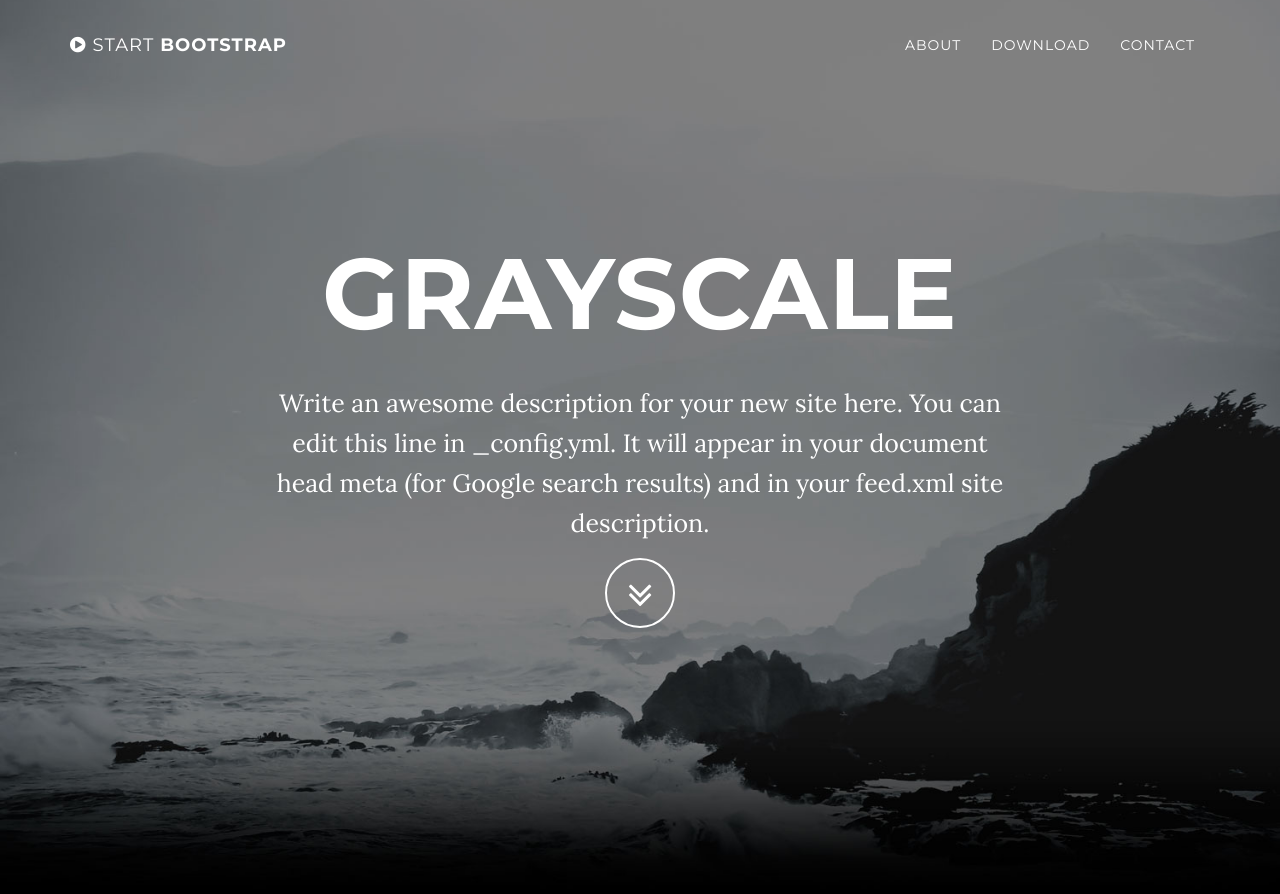
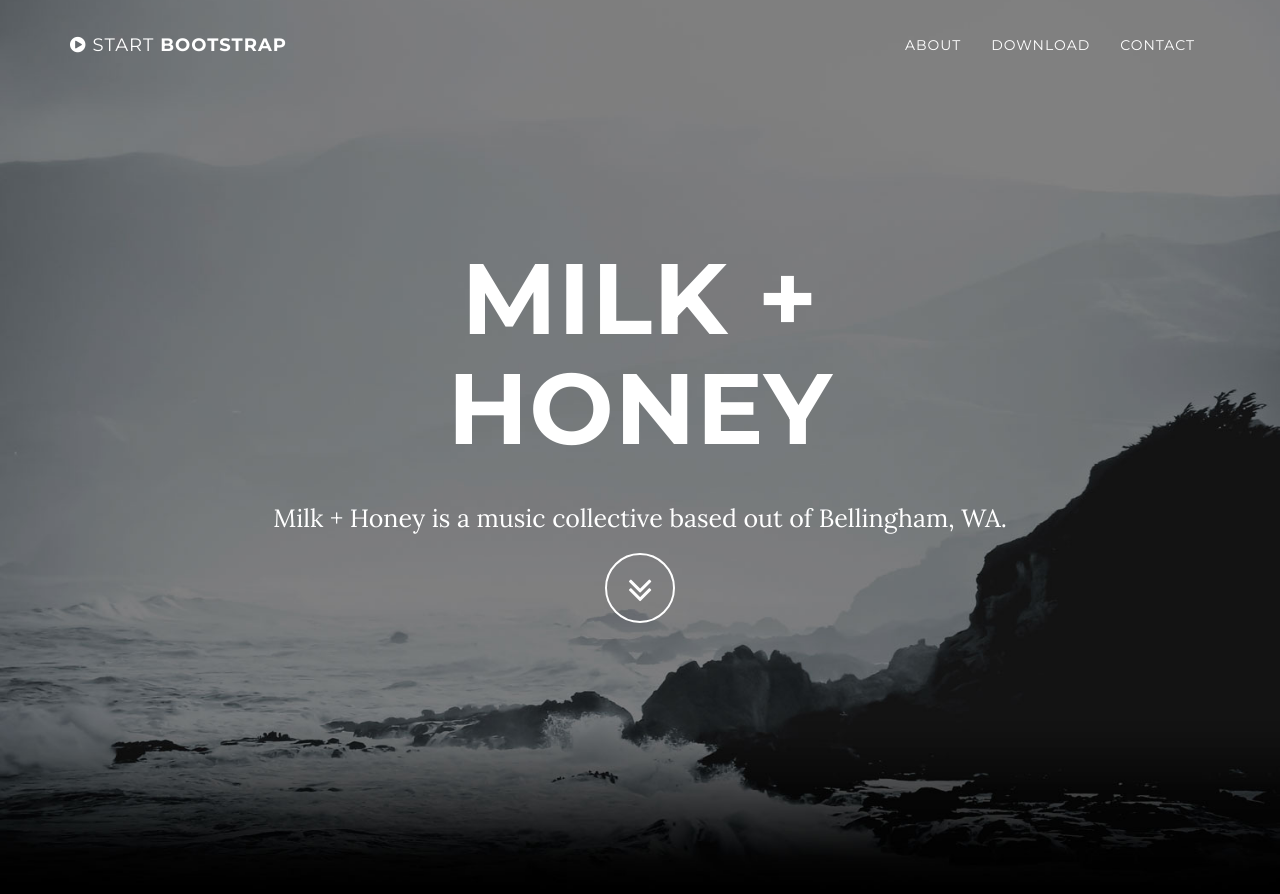
Before and after one commit to leehuffman/milkandhoneycrew, a Jekyll site: the page built from index.html, in a window 1280 px wide and 900 px high. Shown: the top 894 px of the window. Built offline with Jekyll 4.4.1, drawn with Linux system fonts in a browser that asks for light colours; some of the changed text lies outside the part shown.

Commit message:
Update _config.yml

```diff
--- a/_config.yml
+++ b/_config.yml
@@ -1,8 +1,8 @@
 # Site settings
-title: Grayscale
-email: your-email@domain.com
-url: https://example.github.io
-description: "Write an awesome description for your new site here. You can edit this line in _config.yml. It will appear in your document head meta (for Google search results) and in your feed.xml site description."
+title: Milk + Honey
+email: info@milkandhoneycrew.com
+url: http://milkandhoneycrew.com
+description: "Milk + Honey is a music collective based out of Bellingham, WA."
 
 # Color settings (hex-codes without the leading hash-tag)
 color:
@@ -10,20 +10,18 @@ color:
   links: '#219ab3'
 
 # Footer settings
-footer: Your Website
+footer: Milk + Honey
 
 # Social networks usernames (many more available: google-plus, flickr, dribbble, pinterest, instagram, tumblr, linkedin, etc.)
 social:
+  - title: facebook
+    url: https://www.facebook.com/milkandhoneycrew
   - title: twitter
-    url: https://twitter.com/SBootstrap
-  - title: facebook
-    url:
-  - title: stack-overflow
-    url: http://stackoverflow.com/questions/tagged/jekyll
-  - title: bitbucket
-    url: http://bitbucket.org/jekyll
-  - title: github
-    url: https://github.com/IronSummitMedia/startbootstrap
+    url: https://twitter.com/milkhoneycrew
+  - title: instagram
+    url: https://www.instagram.com/milkandhoneycrew
+  - title: soundcloud
+    url: https://soundcloud.com/milkandhoneycrew
 
 # Build settings
 markdown: kramdown
```
